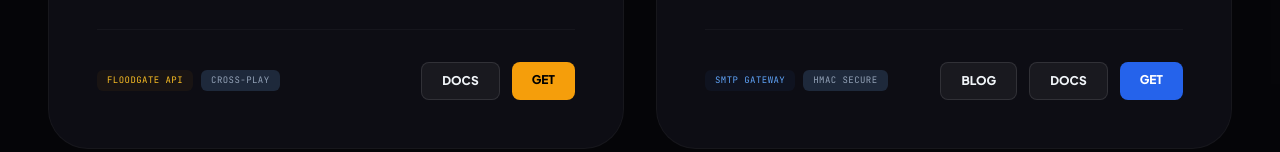
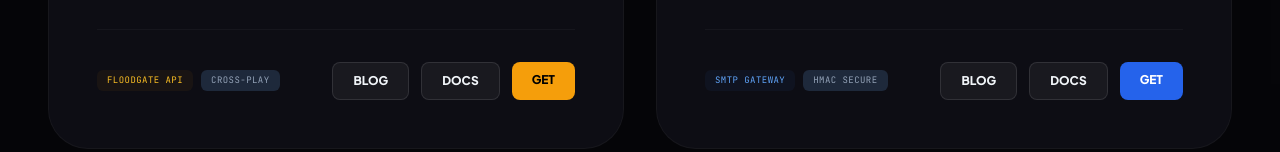
Before and after one commit to AJARETRO/ajaretro.github.io, a plain HTML site: page index.html in a window 1280 px wide. Shown: the part 1695-1847 px from the top of the page. Drawn offline with Linux system fonts and the light colour scheme.

Commit message:
index: add Blog button to BedrockTotem card

```diff
--- a/index.html
+++ b/index.html
@@ -226,6 +226,7 @@
                             <span class="px-2.5 py-1 rounded-md bg-slate-800 text-slate-400 font-mono text-[9px] uppercase tracking-wider">Cross-Play</span>
                         </div>
                         <div class="flex gap-3 w-full sm:w-auto">
+                            <a href="blog/bedrock-vs-java-pvp-balance.html" class="flex-1 sm:flex-none text-center px-5 py-2.5 bg-white/5 border border-white/10 rounded-lg hover:bg-white/10 text-xs font-black uppercase transition-all">Blog</a>
                             <a href="totem.html" class="flex-1 sm:flex-none text-center px-5 py-2.5 bg-white/5 border border-white/10 rounded-lg hover:bg-white/10 text-xs font-black uppercase transition-all">Docs</a>
                             <a href="modrinth-transfer-totem.html" class="flex-1 sm:flex-none text-center px-5 py-2.5 bg-amber-500 text-black rounded-lg hover:bg-amber-400 text-xs font-black uppercase transition-all">Get</a>
                         </div>
```
